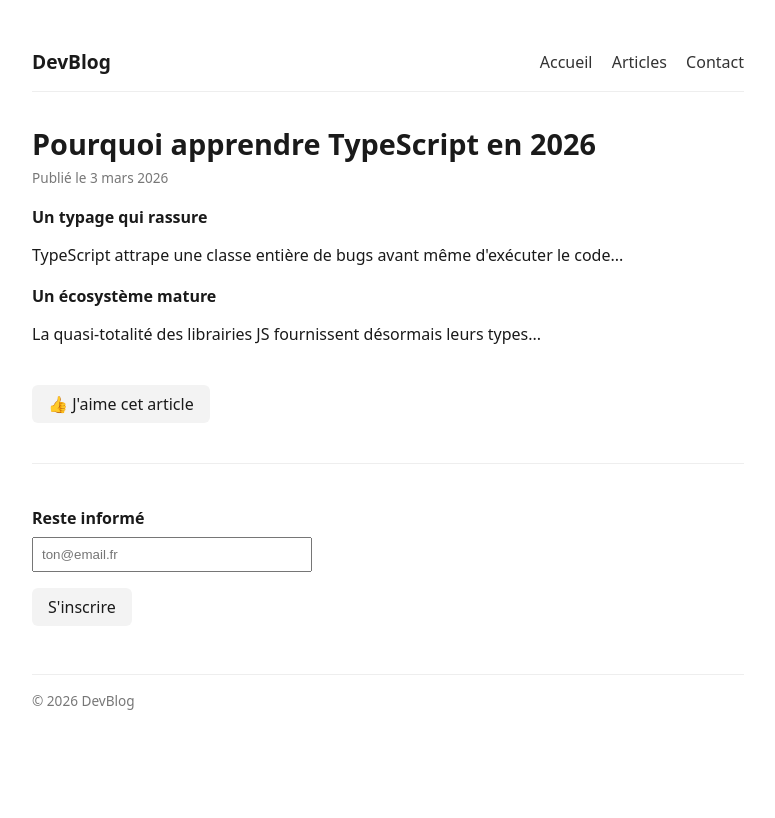
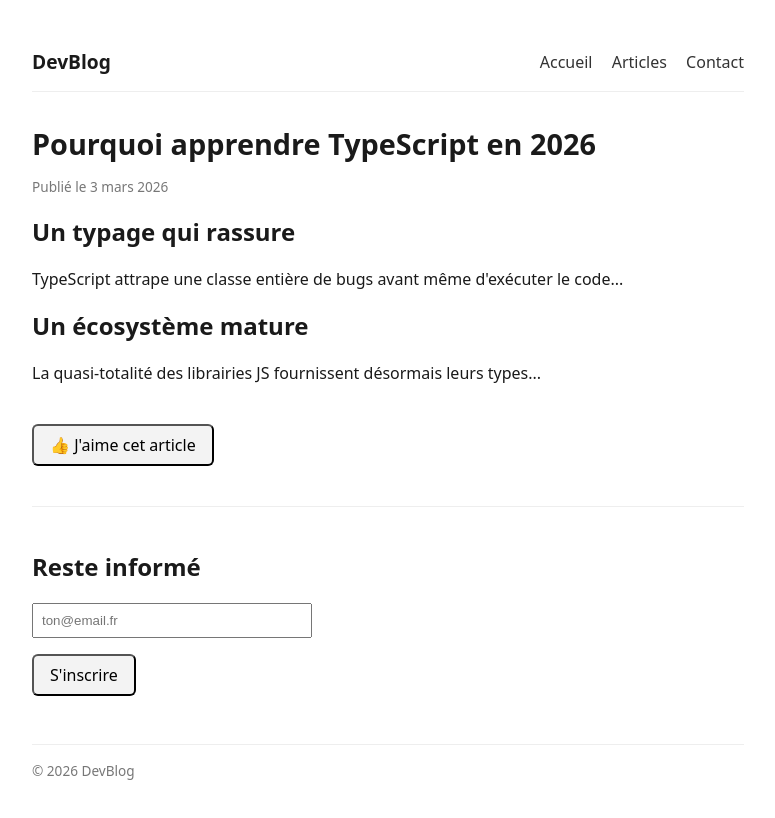
Before and after one commit to ynov-x-anthony/paulier_hugo_ally, a React (Vite) app: page / in a window 1280 px wide. Shown: the top 818 px of the page, without its empty margins (252-1027 px from the left). Built offline with nearby package versions, Linux system fonts and the light colour scheme.

Commit message:
fini TP2

```diff
--- a/src/App.tsx
+++ b/src/App.tsx
@@ -6,39 +6,39 @@ import './App.css'
 function App() {
   return (
     <div className="page">
-      <div className="header">
+      <header className="header">
         <div className="logo">DevBlog</div>
-        <div className="nav">
-          <div className="nav-link">Accueil</div>
-          <div className="nav-link">Articles</div>
-          <div className="nav-link">Contact</div>
-        </div>
-      </div>
+        <nav className="nav">
+          <a className="nav-link">Accueil</a>
+          <a className="nav-link">Articles</a>
+          <a className="nav-link">Contact</a>
+        </nav>
+      </header>
 
-      <div className="main">
-        <div className="article">
-          <div className="title">Pourquoi apprendre TypeScript en 2026</div>
-          <div className="meta">Publié le 3 mars 2026</div>
-          <div className="small-title">Un typage qui rassure</div>
+      <main className="main">
+        <article className="article">
+          <h1 className="title">Pourquoi apprendre TypeScript en 2026</h1>
+          <p className="meta">Publié le 3 mars 2026</p>
+          <h2 className="small-title">Un typage qui rassure</h2>
           <p>TypeScript attrape une classe entière de bugs avant même d'exécuter le code...</p>
-          <div className="small-title">Un écosystème mature</div>
+          <h2 className="small-title">Un écosystème mature</h2>
           <p>La quasi-totalité des librairies JS fournissent désormais leurs types...</p>
-        </div>
+        </article>
 
-        <div className="like-btn" onClick={() => alert("Merci pour le like !")}>
+        <button className="like-btn" onClick={() => alert("Merci pour le like !")}>
           👍 J'aime cet article
-        </div>
+        </button>
 
-        <div className="newsletter">
-          <div className="small-title">Reste informé</div>
+        <section className="newsletter">
+          <h2 className="small-title">Reste informé</h2>
           <input type="email" placeholder="ton@email.fr" />
-          <div className="submit-btn" onClick={() => alert('Inscription envoyée')}>
+          <button className="submit-btn" onClick={() => alert('Inscription envoyée')}>
             S'inscrire
-          </div>
-        </div>
-      </div>
+          </button>
+        </section>
+      </main>
 
-      <div className="footer">© 2026 DevBlog</div>
+      <footer className="footer">© 2026 DevBlog</footer>
     </div>
   )
 }
```
